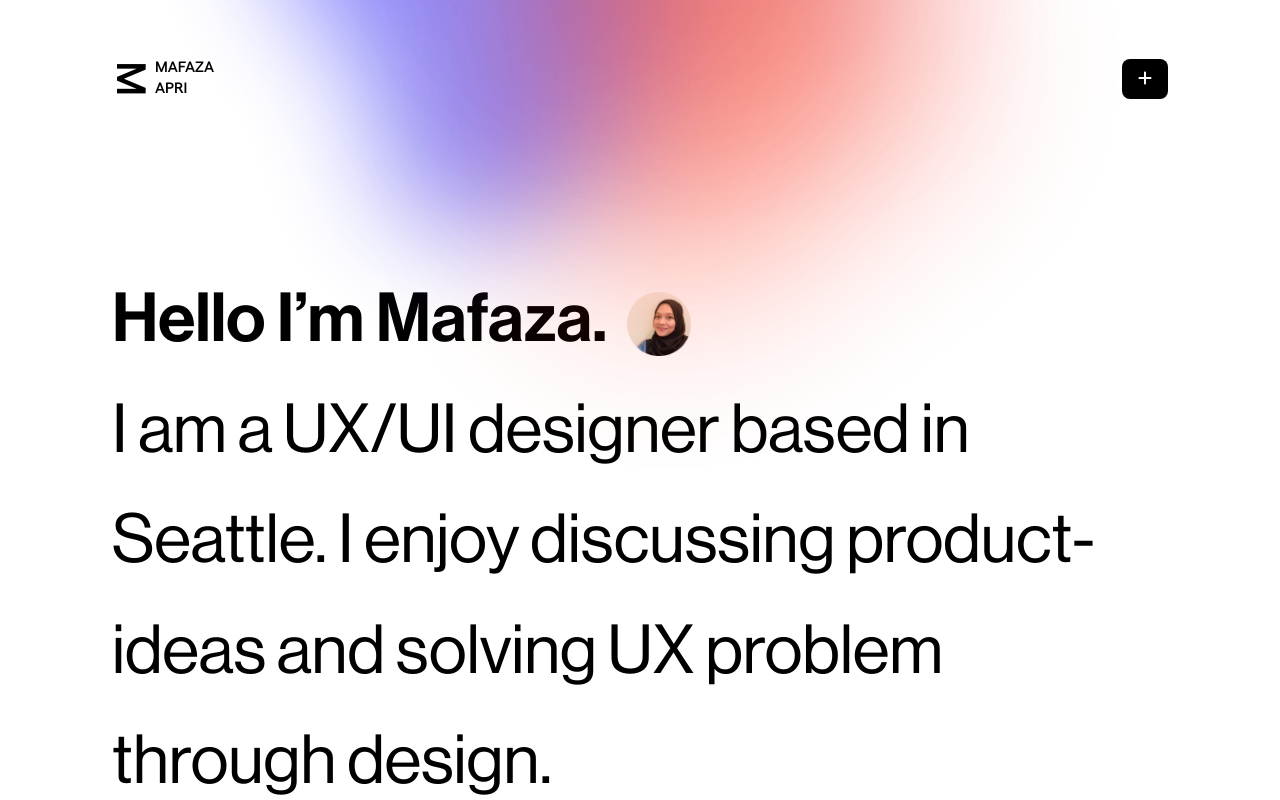
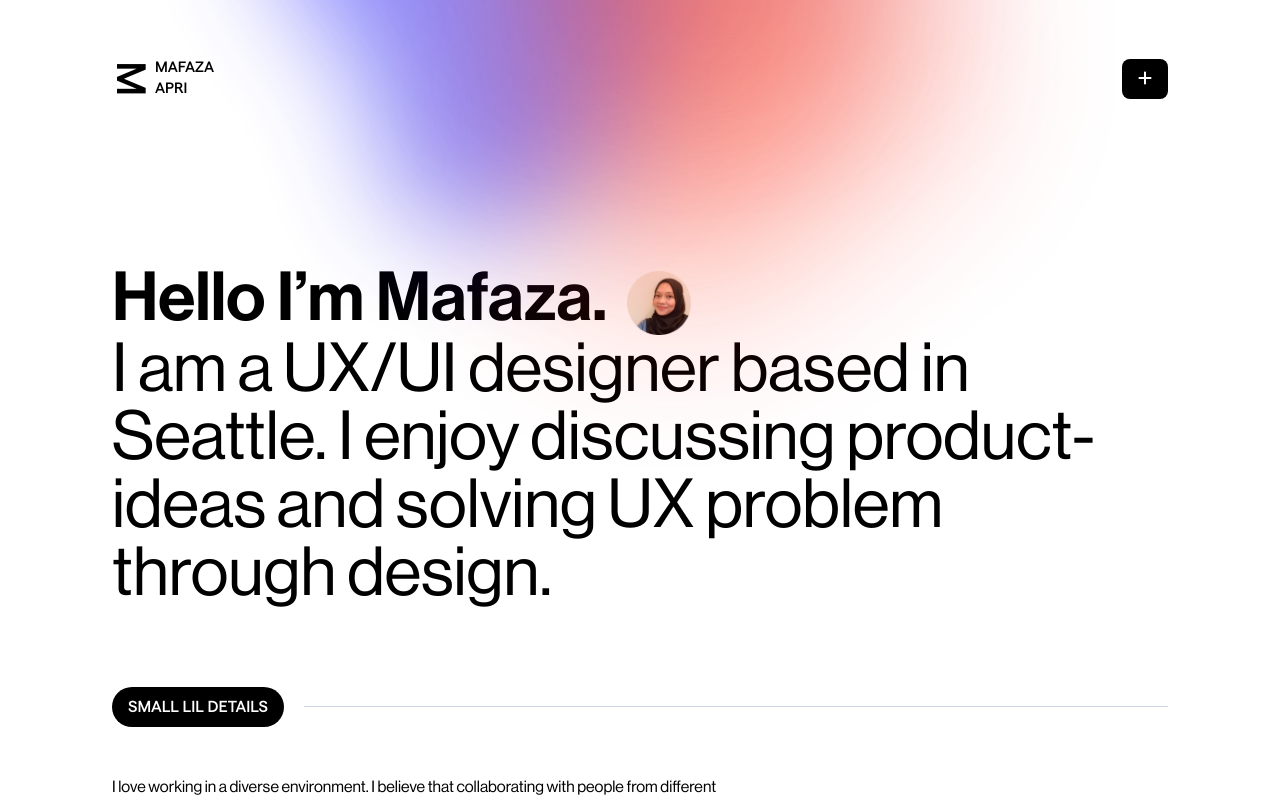
Before and after one commit to mafazaapri/mafazaapri.github.io, a React (Vite) app: page /#/about in a window 1280 px wide. Shown: the top 800 px of the page. Built offline with nearby package versions, Linux system fonts and the light colour scheme.

Commit message:
Update AboutPage.jsx

```diff
--- a/src/pages/AboutPage.jsx
+++ b/src/pages/AboutPage.jsx
@@ -14,7 +14,7 @@ export default function AboutPage() {
         <section className="py-10">
        <div className="flex flex-col lg:flex-row justify-between mt-10 lg:mt-16">
 
-                  <div className="text-[2.5rem] lg:text-[4.25rem] text-start leading-relaxed lg-leading-[2rem] mr mt-16 lg:mt-40">
+                  <div className="text-[2.5rem] lg:text-[4.25rem] text-start leading-none lg-leading-[4rem] mr mt-16 lg:mt-40">
             <span className="font-medium">
             Hello{" "}
             I’m Mafaza. {" "}  <img src="/img/profile-pic.png" className="w-16 inline-block ms-2" />
```
